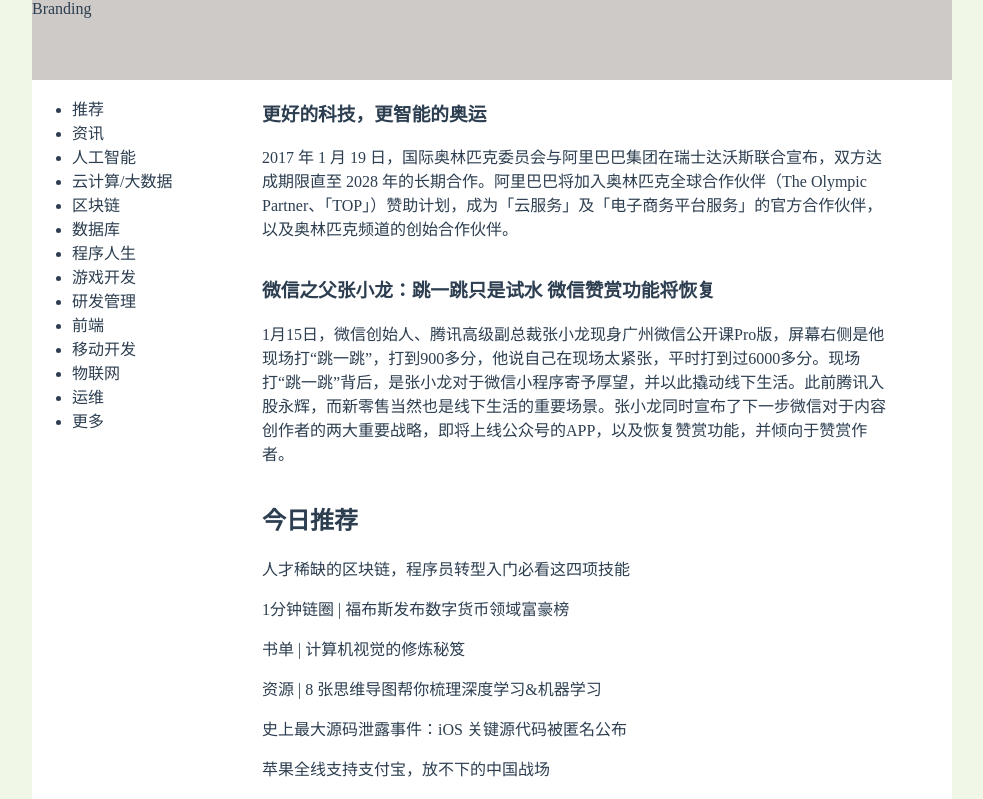
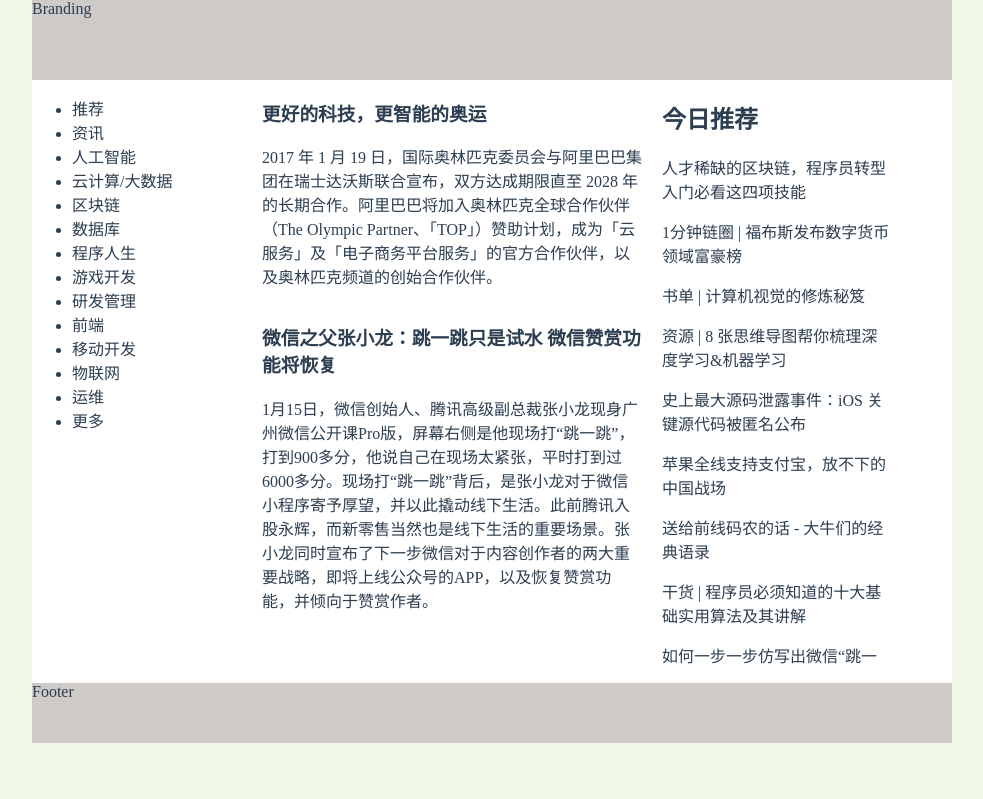
Before and after one commit to snow0119/first-demo-vue, a Vue app: page /#/blog-index in a window 1280 px wide. Shown: the top 799 px of the page, without its empty margins (148-1131 px from the left). Built offline with nearby package versions, Linux system fonts and the light colour scheme.

Commit message:
add blog index three columns layout

```diff
--- a/src/views/BlogIndex.vue
+++ b/src/views/BlogIndex.vue
@@ -19,14 +19,14 @@
           li 运维
           li 更多
       div(class="primary")
-        div
+        div(class="primary")
           section
             h1 更好的科技，更智能的奥运
             p 2017 年 1 月 19 日，国际奥林匹克委员会与阿里巴巴集团在瑞士达沃斯联合宣布，双方达成期限直至 2028 年的长期合作。阿里巴巴将加入奥林匹克全球合作伙伴（The Olympic Partner、「TOP」）赞助计划，成为「云服务」及「电子商务平台服务」的官方合作伙伴，以及奥林匹克频道的创始合作伙伴。
           section
             h1 微信之父张小龙：跳一跳只是试水 微信赞赏功能将恢复
             p 1月15日，微信创始人、腾讯高级副总裁张小龙现身广州微信公开课Pro版，屏幕右侧是他现场打“跳一跳”，打到900多分，他说自己在现场太紧张，平时打到过6000多分。现场打“跳一跳”背后，是张小龙对于微信小程序寄予厚望，并以此撬动线下生活。此前腾讯入股永辉，而新零售当然也是线下生活的重要场景。张小龙同时宣布了下一步微信对于内容创作者的两大重要战略，即将上线公众号的APP，以及恢复赞赏功能，并倾向于赞赏作者。
-        div
+        div(class="secondary")
           h1 今日推荐
 
           p 人才稀缺的区块链，程序员转型入门必看这四项技能
@@ -74,6 +74,12 @@
       width 650px
       padding-right 20px
 
+      .secondary
+        width 230px
+
+      .primary
+        width 400px
+
     footer
       height 60px
       background-color rgba(197, 192, 192, 0.8)
```
